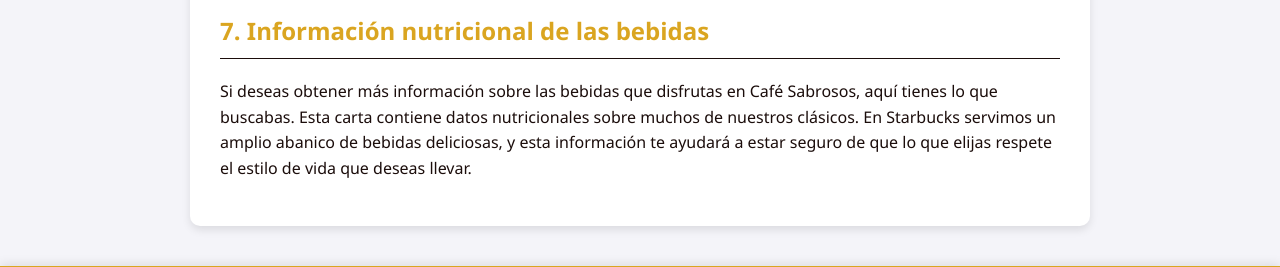
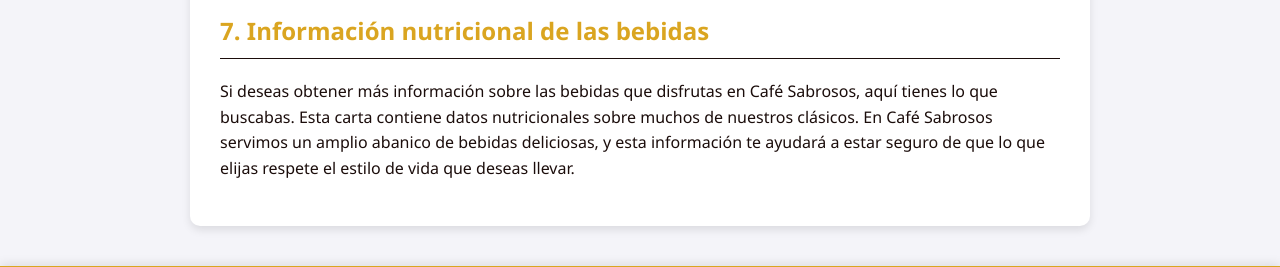
Before and after one commit to JorgeMRs/Mark_Tec_Caffe, a PHP site: page /public/maspreguntasfrecuentes.php in a window 1280 px wide. Shown: the part 1321-1588 px from the top of the page. Run offline with PHP 8.4, Linux system fonts and the light colour scheme.

Commit message:
preguntas frecuentes

```diff
--- a/public/maspreguntasfrecuentes.php
+++ b/public/maspreguntasfrecuentes.php
@@ -53,7 +53,7 @@
                 <p>Si deseas obtener más información sobre las bebidas que disfrutas en Café Sabrosos, aquí tienes lo que buscabas. Esta carta contiene datos nutricionales sobre muchos de nuestros clásicos.
 
 
-En Starbucks servimos un amplio abanico de bebidas deliciosas, y esta información te ayudará a estar seguro de que lo que elijas respete el estilo de vida que deseas llevar.</p>
+En Café Sabrosos servimos un amplio abanico de bebidas deliciosas, y esta información te ayudará a estar seguro de que lo que elijas respete el estilo de vida que deseas llevar.</p>
             </div>
         </section>
     </main>
```
